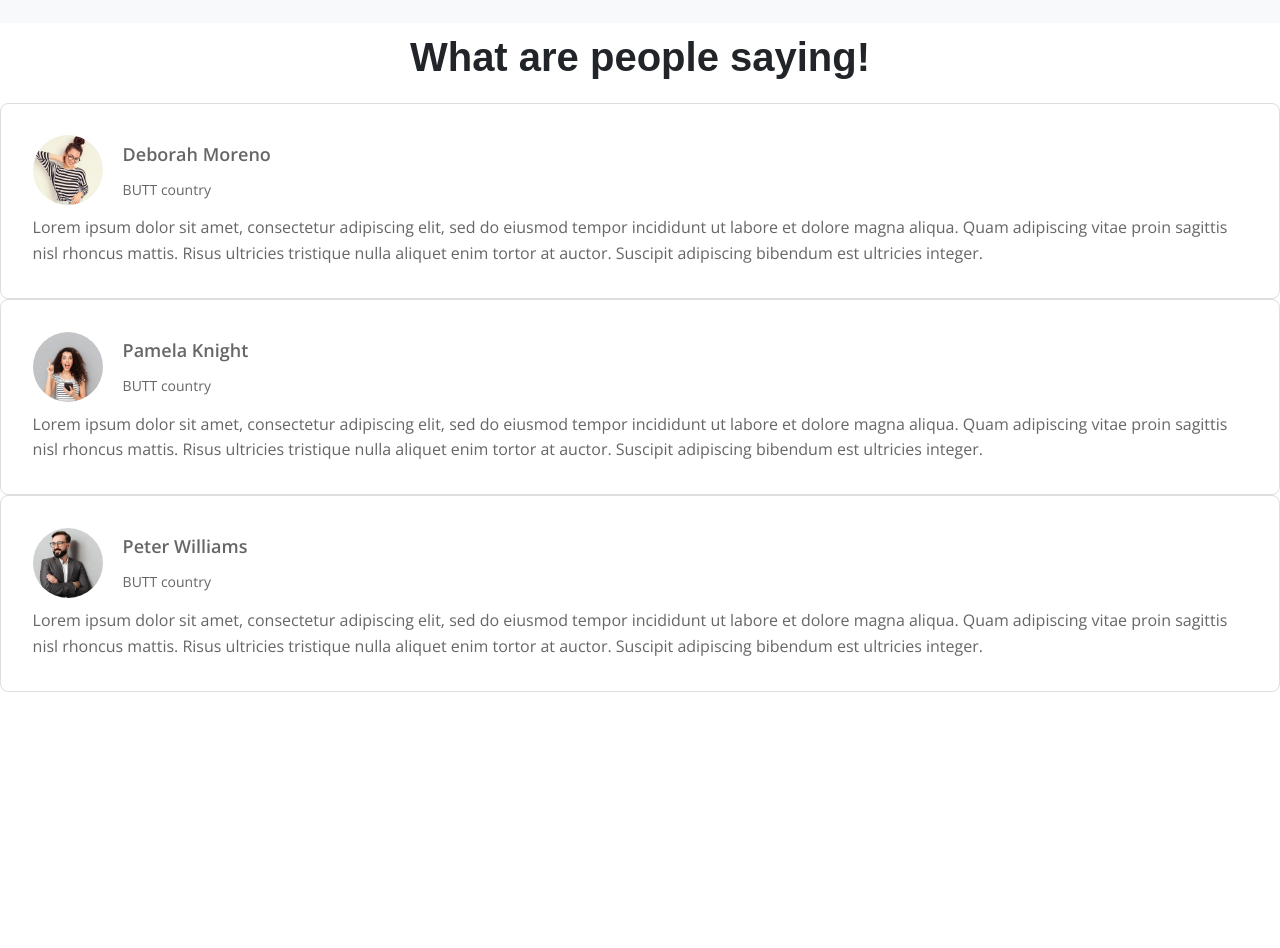
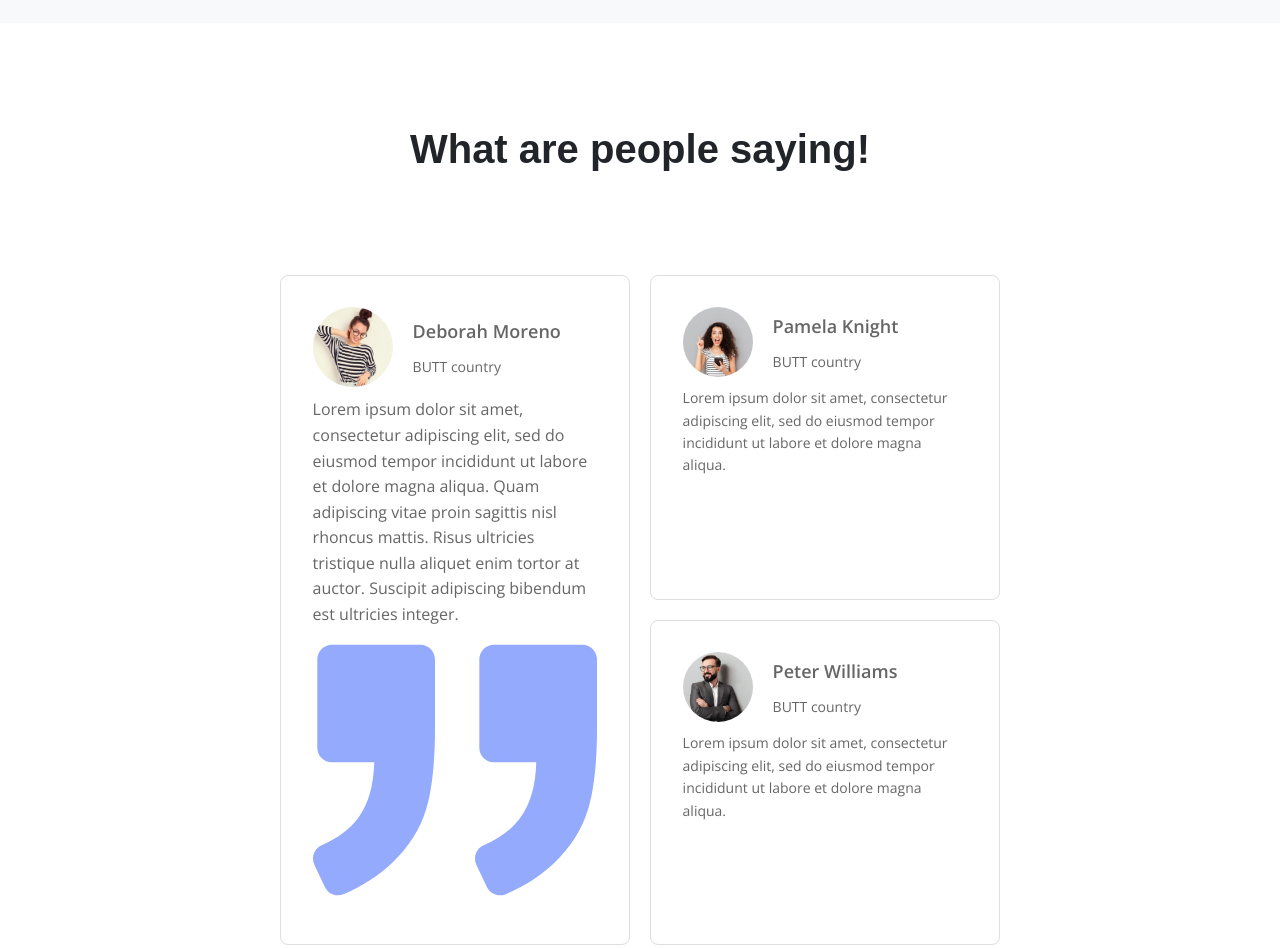
Before and after one commit to coreywh151/coderad, a plain HTML site: page index.html in a window 1280 px wide. Shown: the part 3780-4728 px from the top of the page. Before the commit the page ends 4472 px from the top, so only its background shows below. Drawn offline with nearby package versions, Linux system fonts and the light colour scheme.

Commit message:
added final styles for testimonal cards and added quiote img for deborah

```diff
--- a/CSS/default.css
+++ b/CSS/default.css
@@ -113,5 +113,6 @@ img {
 }
 
 @media (min-width: 768px) {
-  .priciing-table { max-width: 720px; }
+  .priciing-table,
+  .testimonial-grid { max-width: 720px; }
 }
--- a/CSS/styles.css
+++ b/CSS/styles.css
@@ -263,10 +263,28 @@ span.bg-color-6 {
   text-align: center;
 }
 
+.testimonials {margin: var(--size-100);}
+
+.testimonial-grid {
+  display: grid;
+  grid-template-columns: repeat(auto-fit, minmax(300px, 1fr));
+  grid-template-rows: 1fr 1fr;
+  gap: var(--size-20);
+  margin: 0 auto;
+}
 .testimonials .block-text {
   padding-right: 0;
   text-align: center;
+  margin: var(--size-100) 0;
 }
+
+.testimonial-card.lg {
+  grid-row: 1 / 3;
+  grid-column: 1 / 2;
+
+}
+
+.testimonial-card.md .bottom p { font-size: var(--size-14);}
 
 .testimonial-card {
   border: 1px solid #dedede;
@@ -280,10 +298,12 @@ span.bg-color-6 {
   padding-bottom: var(--size-10);
 }
 .testimonial-card img.profile {
-  width: 70px;
+  width: 4.375rem;
   border-radius: 50%;
   margin-right: var(--size-20);
 }
+
+.testimonial-card.lg img.profile {width: 5rem;}
 
 .top h4 {
   margin-top: 0;
--- a/index.html
+++ b/index.html
@@ -282,13 +282,14 @@
         </div>
       </div>
     </section>
+
     <!-- testimonial -->
     <section class="testimonials">
       <div class="block-text">
         <h2>What are people saying!</h2>
       </div>
       <div class="testimonial-grid">
-        <div class="testimonial-card">
+        <div class="testimonial-card lg">
           <div class="top">
             <img src="Assests/imag/1.png" alt="" class="profile" />
             <div class="top-info">
@@ -304,10 +305,13 @@
               ultricies tristique nulla aliquet enim tortor at auctor. Suscipit
               adipiscing bibendum est ultricies integer.
             </p>
+            <span>
+              <img class="quote" src="/Assests/imag/quote-colored.svg" alt="quote">
+            </span>
           </div>
         </div>
 
-        <div class="testimonial-card">
+        <div class="testimonial-card md">
           <div class="top">
             <img src="Assests/imag/2.png" alt="" class="profile" />
             <div class="top-info">
@@ -318,15 +322,12 @@
           <div class="bottom">
             <p>
               Lorem ipsum dolor sit amet, consectetur adipiscing elit, sed do
-              eiusmod tempor incididunt ut labore et dolore magna aliqua. Quam
-              adipiscing vitae proin sagittis nisl rhoncus mattis. Risus
-              ultricies tristique nulla aliquet enim tortor at auctor. Suscipit
-              adipiscing bibendum est ultricies integer.
+              eiusmod tempor incididunt ut labore et dolore magna aliqua.
             </p>
           </div>
         </div>
 
-        <div class="testimonial-card">
+        <div class="testimonial-card md">
           <div class="top">
             <img src="Assests/imag/3.png" alt="" class="profile" />
             <div class="top-info">
@@ -337,10 +338,7 @@
           <div class="bottom">
             <p>
               Lorem ipsum dolor sit amet, consectetur adipiscing elit, sed do
-              eiusmod tempor incididunt ut labore et dolore magna aliqua. Quam
-              adipiscing vitae proin sagittis nisl rhoncus mattis. Risus
-              ultricies tristique nulla aliquet enim tortor at auctor. Suscipit
-              adipiscing bibendum est ultricies integer.
+              eiusmod tempor incididunt ut labore et dolore magna aliqua.
             </p>
           </div>
         </div>
```
